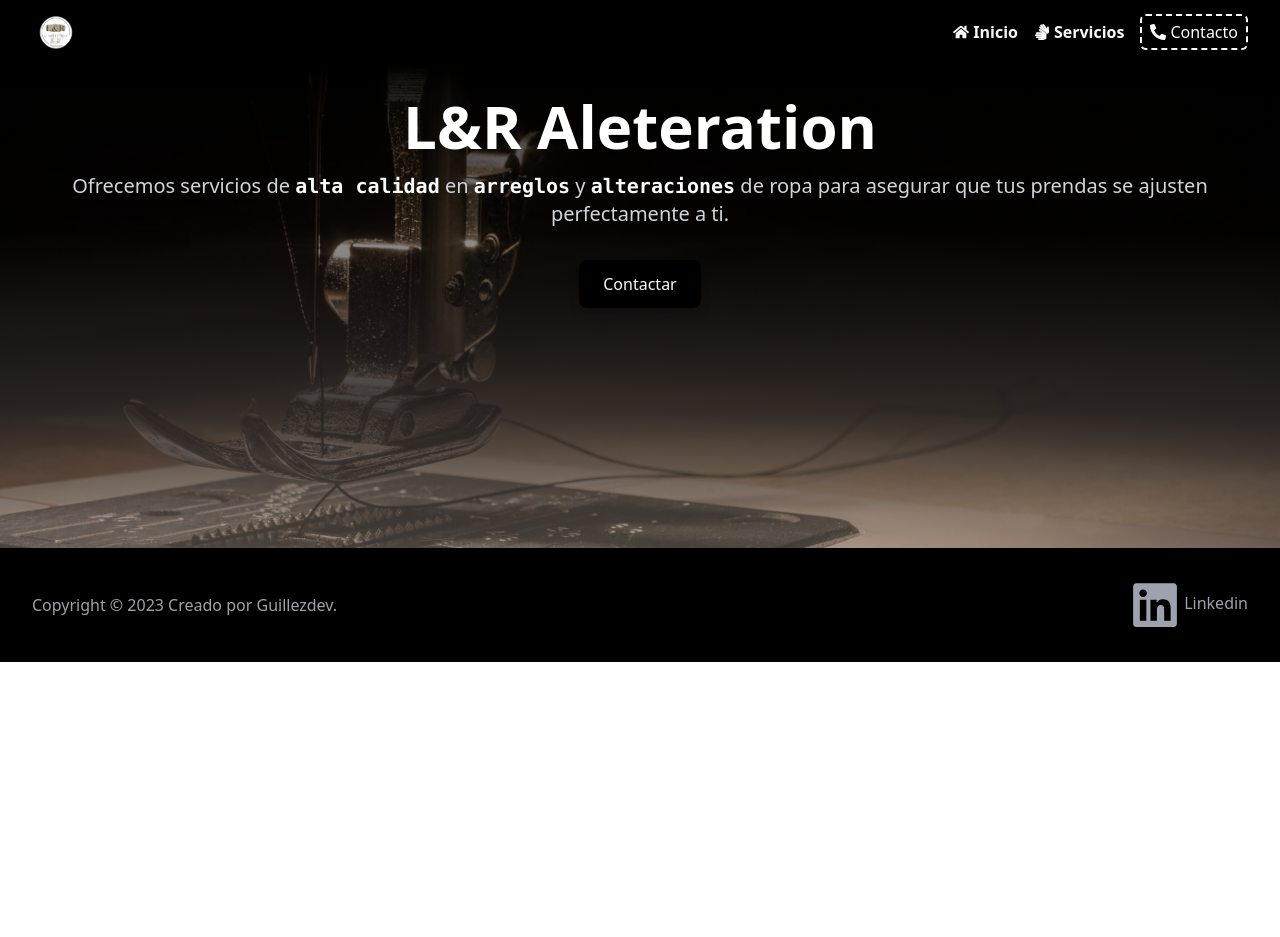
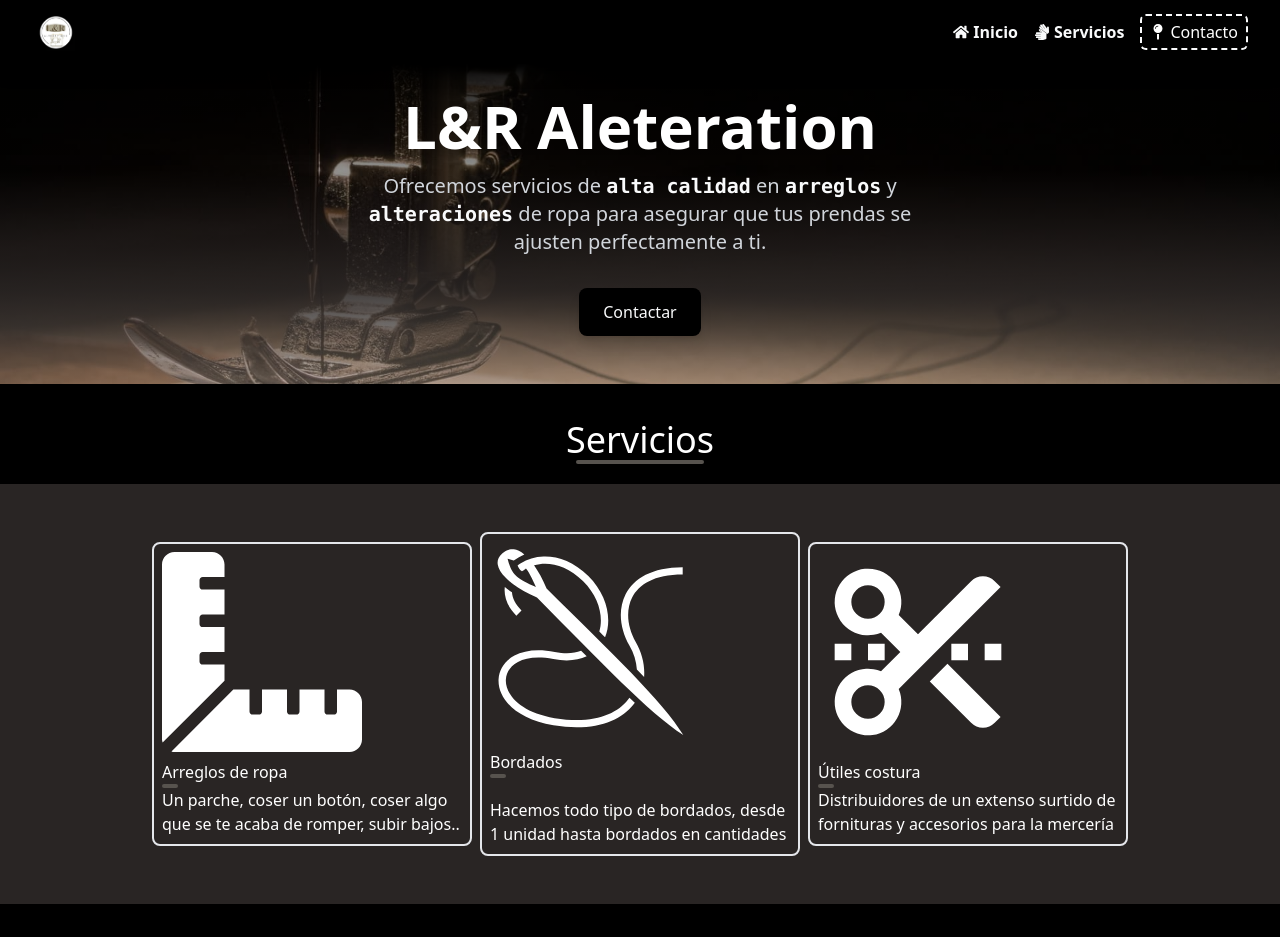
Before and after one commit to guillezdev/Costura-Alteraciones, a Next.js app: page / in a window 1280 px wide. Shown: the top 937 px of the page. Before the commit the page ends 800 px from the top, so only its background shows below. Built offline with nearby package versions, Linux system fonts and the light colour scheme.

Commit message:
create Services section

```diff
--- a/app/page.js
+++ b/app/page.js
@@ -1,10 +1,12 @@
 import Header from "@/components/Header";
+import Services from "@/components/Services";
 
 
 export default function Home() {
   return (
     <main>
       <Header />
+      <Services />
     </main>
   );
 }
--- a/components/Header.jsx
+++ b/components/Header.jsx
@@ -1,11 +1,12 @@
+
 export function Header() {
   return (
     <>
-      <header className="min-h-[500px] text-white  bg-gradientedown">
+      <header className=" text-white  bg-gradientedown">
         <div className="container text-center mx-auto py-12 px-4 sm:px-6 lg:px-8">
-          <div>
+          <div className="flex flex-col justify-center items-center">
             <h1 className="text-6xl font-bold mb-4">L&R Aleteration</h1>
-            <p className="text-xl mb-8 text-gray-300">
+            <p className="text-xl mb-8 text-gray-300 max-w-xl" >
               Ofrecemos servicios de <samp className="text-gray-50 font-semibold">alta calidad</samp> en <samp className="text-gray-50 font-semibold">arreglos</samp> y <samp className="text-gray-50 font-semibold">alteraciones</samp> de
               ropa para asegurar que tus prendas se ajusten perfectamente a ti.
             </p>
--- a/components/NavBar.jsx
+++ b/components/NavBar.jsx
@@ -5,7 +5,7 @@ import { Transition } from "@headlessui/react";
 import LogoYadel from "../public/LogoYadel.webp";
 import Link from "next/link";
 import Image from "next/image";
-import { FaHome,FaPhoneAlt,FaSignLanguage } from "react-icons/fa";
+import { FaHome,FaMapPin,FaSignLanguage } from "react-icons/fa";
 
 export const NavBar = () => {
   const [isOpen, setIsOpen] = useState(false);
@@ -46,9 +46,9 @@ export const NavBar = () => {
                 <li>
                   <Link
                     href={"/contact"}
-                    className="flex justify-center items-center gap-1 px-2 py-1 rounded-md border-dashed border-2 border-gray-50"
+                    className="flex justify-center items-center gap-1 px-2 py-1 rounded-md border-dashed border-2 border-gray-50 hover:border-stone-500 hover:text-stone-500"
                   >
-                   <FaPhoneAlt /> Contacto
+                   <FaMapPin /> Contacto
                   </Link>
                 </li>
               </ul>
--- a/components/Services.jsx
+++ b/components/Services.jsx
@@ -1,9 +1,58 @@
-import React from 'react'
-
+import React from "react";
+import { FaRulerCombined } from "react-icons/fa";
+import { GiSewingNeedle } from "react-icons/gi";
+import { RiScissorsCutFill } from "react-icons/ri";
 function Services() {
   return (
-    <div>Services</div>
-  )
+    <section className="bg-black text-white">
+
+      <div className="w-full flex justify-center flex-col items-center p-5">
+        <h1 className="text-center text-4xl pt-4">Servicios</h1>
+        <div className=" text-center h-1 w-32 bg-stone-600 rounded-lg"></div>
+      </div>
+
+      <div className="flex gap-2 justify-center items-center bg-stone-800 py-12 flex-wrap">
+        <div className="flex flex-col max-w-xs border-solid border-2 rounded-lg p-2">
+          <div className="flex flex-col gap-2">
+            <FaRulerCombined size={200} />
+            <h1>Arreglos de ropa</h1>
+          </div>
+
+          <div className="h-1 w-4 bg-stone-600 rounded-lg"></div>
+          <p>
+            Un parche, coser un botón, coser algo que se te acaba de romper,
+            subir bajos..
+          </p>
+        </div>
+        <div className="flex flex-col max-w-xs border-solid border-2 rounded-lg p-2 gap-5">
+          <div className="flex flex-col gap-2">
+            <GiSewingNeedle size={200} />
+            <div>
+              <h1>Bordados</h1>
+              <div className="h-1 w-4 bg-stone-600 rounded-lg"></div>
+            </div>
+          </div>
+
+          <p>
+            Hacemos todo tipo de bordados, desde 1 unidad hasta bordados en
+            cantidades
+          </p>
+        </div>
+        <div className="flex flex-col max-w-xs border-solid border-2 rounded-lg p-2">
+          <div className="flex flex-col gap-2">
+            <RiScissorsCutFill size={200} />
+            <h1>Útiles costura</h1>
+          </div>
+
+          <div className="h-1 w-4 bg-stone-600 rounded-lg"></div>
+          <p>
+            Distribuidores de un extenso surtido de fornituras y accesorios para
+            la mercería
+          </p>
+        </div>
+      </div>
+    </section>
+  );
 }
 
-export default Services
+export default Services;
```
